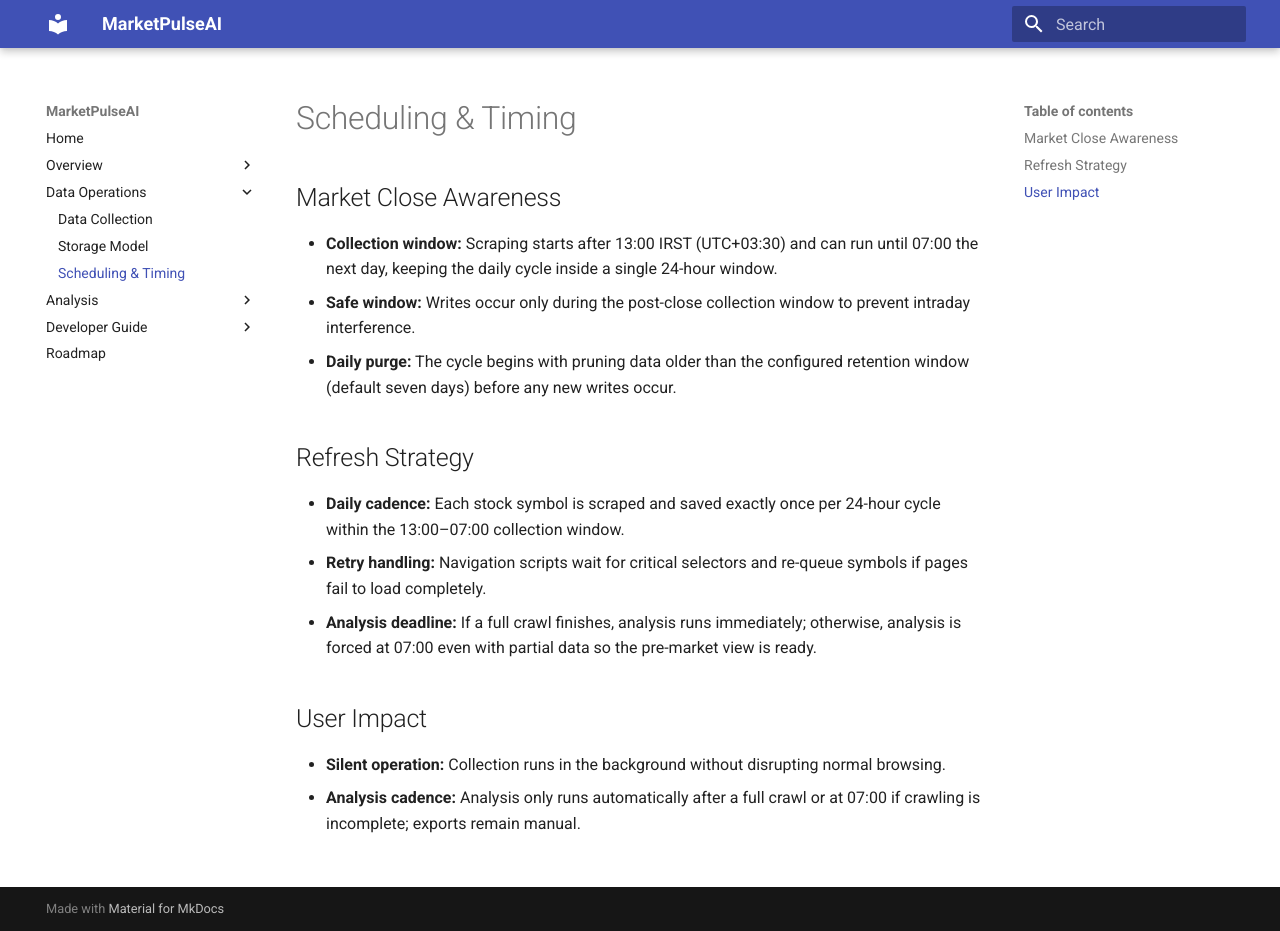
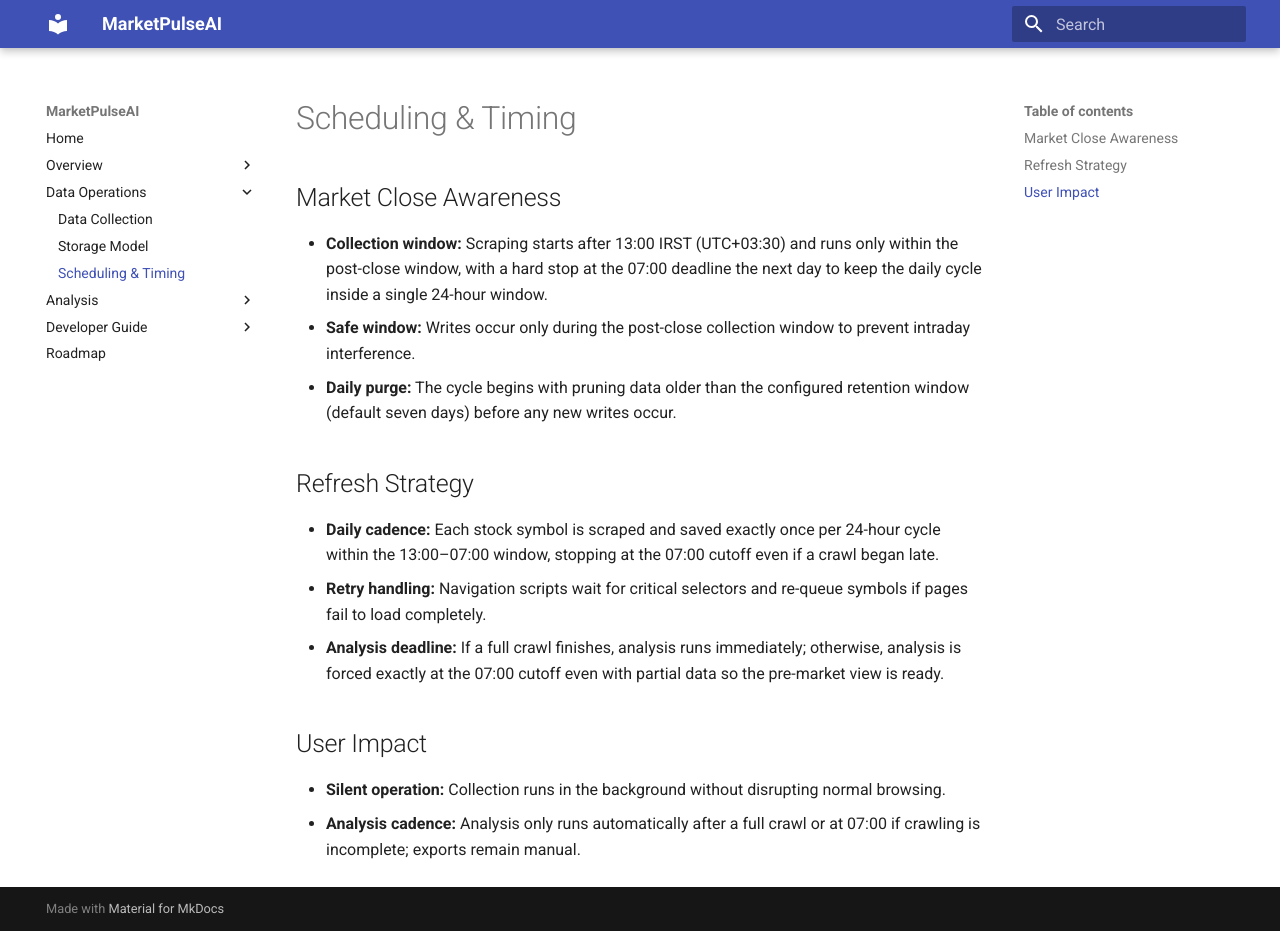
Before and after one commit to shari-ar/MarketPulseAI, an MkDocs documentation site: the page built from docs/scheduling.md, in a window 1280 px wide and 931 px high. Built offline with MkDocs 1.6.1 and Material for MkDocs 9.7.7, drawn with Linux system fonts in a browser that asks for light colours.

Commit message:
Clarify 07:00 deadline in docs

```diff
--- a/docs/scheduling.md
+++ b/docs/scheduling.md
@@ -2,15 +2,15 @@
 
 ## Market Close Awareness
 
-- **Collection window:** Scraping starts after 13:00 IRST (UTC+03:30) and can run until 07:00 the next day, keeping the daily cycle inside a single 24-hour window.
+- **Collection window:** Scraping starts after 13:00 IRST (UTC+03:30) and runs only within the post-close window, with a hard stop at the 07:00 deadline the next day to keep the daily cycle inside a single 24-hour window.
 - **Safe window:** Writes occur only during the post-close collection window to prevent intraday interference.
 - **Daily purge:** The cycle begins with pruning data older than the configured retention window (default seven days) before any new writes occur.
 
 ## Refresh Strategy
 
-- **Daily cadence:** Each stock symbol is scraped and saved exactly once per 24-hour cycle within the 13:00–07:00 collection window.
+- **Daily cadence:** Each stock symbol is scraped and saved exactly once per 24-hour cycle within the 13:00–07:00 window, stopping at the 07:00 cutoff even if a crawl began late.
 - **Retry handling:** Navigation scripts wait for critical selectors and re-queue symbols if pages fail to load completely.
-- **Analysis deadline:** If a full crawl finishes, analysis runs immediately; otherwise, analysis is forced at 07:00 even with partial data so the pre-market view is ready.
+- **Analysis deadline:** If a full crawl finishes, analysis runs immediately; otherwise, analysis is forced exactly at the 07:00 cutoff even with partial data so the pre-market view is ready.
 
 ## User Impact
 
```
Also changed, not shown: docs/analysis.md (+1 -1 lines), docs/data-collection.md (+1 -1 lines), docs/dev-setup.md (+1 -1 lines), docs/testing.md (+1 -2 lines), docs/user-workflow.md (+2 -3 lines).
